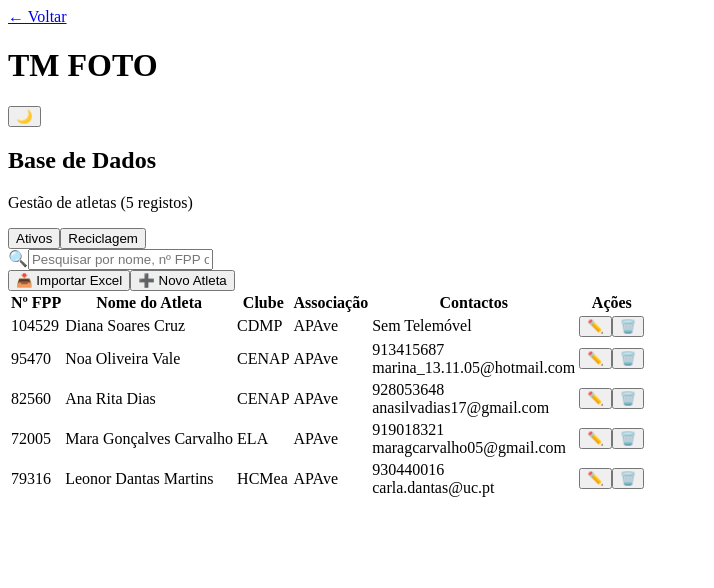
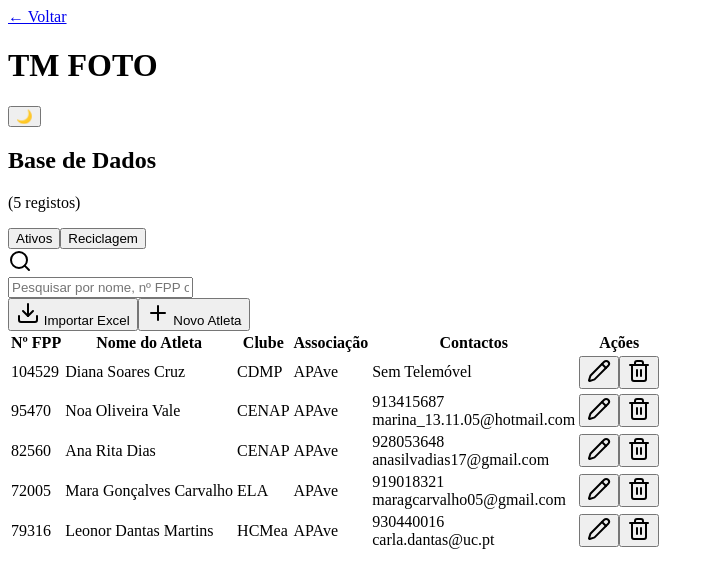
Before and after one commit to Rafael43Antunes/TMFoto-App, a React (Vite) app in the folder src/renderer/: page /#/basedados in a window 1280 px wide. Shown: the top 588 px of the page, without its empty margins (0-714 px from the left). Built offline with nearby package versions, Linux system fonts and the light colour scheme.

Commit message:
frontend bd

```diff
--- a/package.json
+++ b/package.json
@@ -24,8 +24,12 @@
     "@electron-toolkit/preload": "^3.0.2",
     "@electron-toolkit/utils": "^4.0.0",
     "better-sqlite3": "^13.0.3",
+    "electron-store": "^11.0.2",
     "electron-updater": "^6.3.9",
-    "react-router-dom": "^7.18.4"
+    "lucide-react": "^1.53.0",
+    "react-router-dom": "^7.18.4",
+    "sqlite3": "^6.0.1",
+    "xlsx": "^0.18.5"
   },
   "devDependencies": {
     "@electron-toolkit/eslint-config-prettier": "^3.0.0",
--- a/src/renderer/src/pages/BaseDados.tsx
+++ b/src/renderer/src/pages/BaseDados.tsx
@@ -1,4 +1,5 @@
 import { useState, useMemo } from 'react'
+import { Search, Download, Plus, Pencil, Trash2, RotateCcw, AlertTriangle, FileSpreadsheet, X } from 'lucide-react'
 
 const MOCK_ATLETAS = [
   { numero_fpp: 104529, nome: 'Diana Soares Cruz', clube: 'CDMP', associacao: 'APAve', email: '', telemovel: '' },
@@ -90,7 +91,7 @@ export default function BaseDados() {
             <div className="flex justify-between items-end">
                 <div>
                     <h2 className="text-3xl font-black text-gray-900 dark:text-white tracking-tight">Base de Dados</h2>
-                    <p className="text-gray-500 dark:text-gray-400 mt-1">Gestão de atletas ({atletasFiltrados.length} registos)</p>
+                    <p className="text-gray-500 dark:text-gray-400 mt-1">({atletasFiltrados.length} registos)</p>
                 </div>
 
                 {/* SEPARADORES: Ativos vs Reciclagem */}
@@ -113,7 +114,9 @@ export default function BaseDados() {
             <div className="flex justify-between items-center bg-white dark:bg-[#1E1E1E] p-4 rounded-2xl border border-gray-200 dark:border-[#2A2A2A] shadow-sm">
             {/* Barra de Pesquisa */}
             <div className="relative w-96">
-                <span className="absolute inset-y-0 left-3 flex items-center text-gray-400">🔍</span>
+                <div className="absolute inset-y-0 left-3 flex items-center pointer-events-none">
+                    <Search className="w-4 h-4 text-gray-400" />
+                </div>
                 <input
                 type="text"
                 placeholder="Pesquisar por nome, nº FPP ou clube..."
@@ -129,13 +132,13 @@ export default function BaseDados() {
                 onClick={() => setIsImportModalOpen(true)}
                 className="flex items-center gap-2 bg-gray-50 dark:bg-[#252525] border border-gray-200 dark:border-[#333] hover:bg-gray-100 dark:hover:bg-[#2A2A2A] text-gray-700 dark:text-gray-200 px-4 py-2.5 rounded-xl text-sm font-medium transition-all shadow-sm"
                 >
-                <span>📥</span> Importar Excel
+                    <Download className="w-4 h-4" /> Importar Excel
                 </button>
                 <button
                 onClick={() => abrirModalAtleta('adicionar')}
                 className="flex items-center gap-2 bg-blue-600 hover:bg-blue-700 text-white px-4 py-2.5 rounded-xl text-sm font-medium transition-all shadow-md"
                 >
-                <span>➕</span> Novo Atleta
+                    <Plus className="w-4 h-4" /> Novo Atleta
                 </button>
             </div>
             </div>
@@ -185,12 +188,16 @@ export default function BaseDados() {
                         <td className="px-6 py-4 text-right opacity-0 group-hover:opacity-100 transition-opacity">
                             {vistaAtual === 'ativos' ? (
                                 <>
-                                    <button onClick={() => abrirModalAtleta('editar', atleta)} className="p-2 text-gray-400 hover:text-blue-500 transition-colors" title="Editar">✏️</button>
-                                    <button onClick={() => setAtletaParaApagar(atleta)} className="p-2 text-gray-400 hover:text-red-500 transition-colors" title="Remover">🗑️</button>
+                                    <button onClick={() => abrirModalAtleta('editar', atleta)} className="p-2 text-gray-400 hover:text-blue-500 transition-colors" title="Editar">
+                                        <Pencil className="w-4 h-4" />
+                                    </button>
+                                    <button onClick={() => setAtletaParaApagar(atleta)} className="p-2 text-gray-400 hover:text-red-500 transition-colors" title="Remover">
+                                        <Trash2 className="w-4 h-4" />
+                                    </button>
                                 </>
                             ) : (
                                 <button onClick={() => restaurarAtleta(atleta)} className="p-2 text-gray-400 hover:text-green-500 transition-colors flex items-center gap-1 ml-auto font-medium text-sm" title="Restaurar Atleta">
-                                    <span>♻️</span> Restaurar
+                                    <RotateCcw className="w-4 h-4" /> Restaurar
                                 </button>
                             )}
                         </td>
@@ -209,7 +216,7 @@ export default function BaseDados() {
             <div className="fixed inset-0 z-50 flex items-center justify-center p-4 bg-black/60 backdrop-blur-sm animate-in fade-in duration-200">
                 <div className="bg-white dark:bg-[#1E1E1E] rounded-2xl shadow-2xl border border-red-200 dark:border-red-900/30 w-full max-w-sm overflow-hidden text-center p-6 animate-in zoom-in-95 duration-200">
                     <div className="w-16 h-16 bg-red-100 dark:bg-red-900/30 rounded-full flex items-center justify-center mx-auto mb-4">
-                        <span className="text-3xl">⚠️</span>
+                        <AlertTriangle className="w-8 h-8" />
                     </div>
                         <h3 className="text-xl font-bold text-gray-900 dark:text-white mb-2">Eliminar Atleta?</h3>
                         <p className="text-sm text-gray-500 dark:text-gray-400 mb-6">
@@ -231,7 +238,9 @@ export default function BaseDados() {
                         <h3 className="text-lg font-bold text-gray-900 dark:text-white">
                             {modalAtleta.tipo === 'adicionar' ? 'Adicionar Novo Atleta' : 'Editar Atleta'}
                         </h3>
-                        <button onClick={() => setModalAtleta({ isOpen: false, tipo: 'adicionar' })} className="text-gray-400 hover:text-gray-700 dark:hover:text-white">✕</button>
+                        <button onClick={() => setModalAtleta({ isOpen: false, tipo: 'adicionar' })} className="text-gray-400 hover:text-gray-700 dark:hover:text-white">
+                            <X className="w-5 h-5" />
+                        </button>
                     </div>
                     <form onSubmit={handleGuardarMock} className="p-6 space-y-5">
                         {/* Grid para FPP e Associação */}
@@ -287,8 +296,8 @@ export default function BaseDados() {
         {isImportModalOpen && (
             <div className="fixed inset-0 z-50 flex items-center justify-center p-4 bg-black/50 backdrop-blur-sm animate-in fade-in duration-200">
             <div className="bg-white dark:bg-[#1E1E1E] rounded-2xl shadow-2xl border border-gray-200 dark:border-[#333] w-full max-w-md overflow-hidden text-center animate-in zoom-in-95 duration-200">
-                <div className="p-8">
-                <div className="text-6xl mb-4">📊</div>
+                <div className="p-8 mt-2">
+                    <FileSpreadsheet className="w-16 h-16 text-blue-500 mx-auto mb-4" />
                     <h3 className="text-xl font-bold text-gray-900 dark:text-white mb-2">Importar Excel de Atletas</h3>
                     <p className="text-gray-500 dark:text-gray-400 text-sm mb-8">
                         Selecione o ficheiro Excel com as colunas (Nº FPP, Nome, Clube, Associação, Email, Telemóvel).
```
Also changed, not shown: 1 other file (tests, documents, lock files or other folders). Lines whose indentation alone changed are shown as unchanged.
